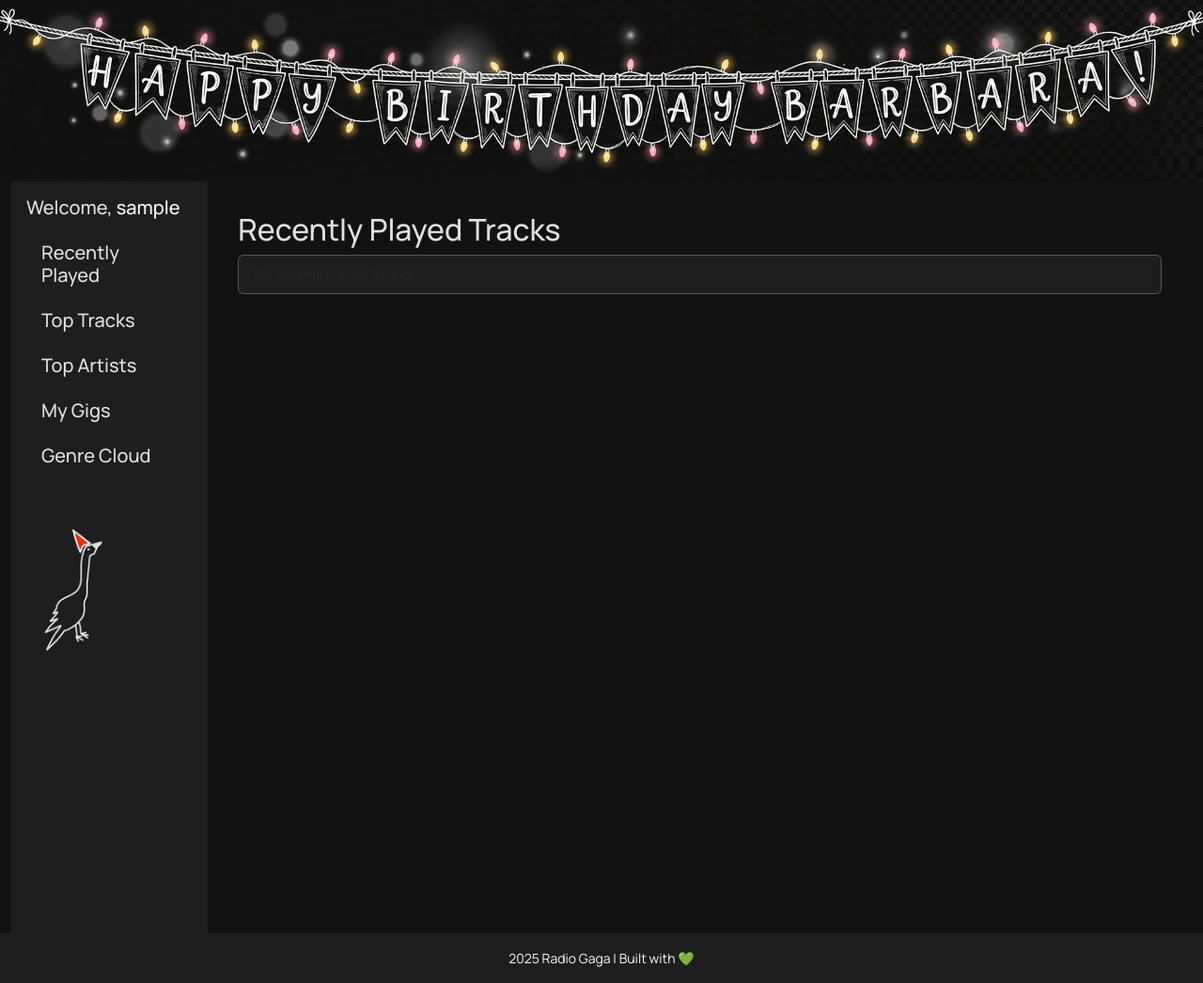
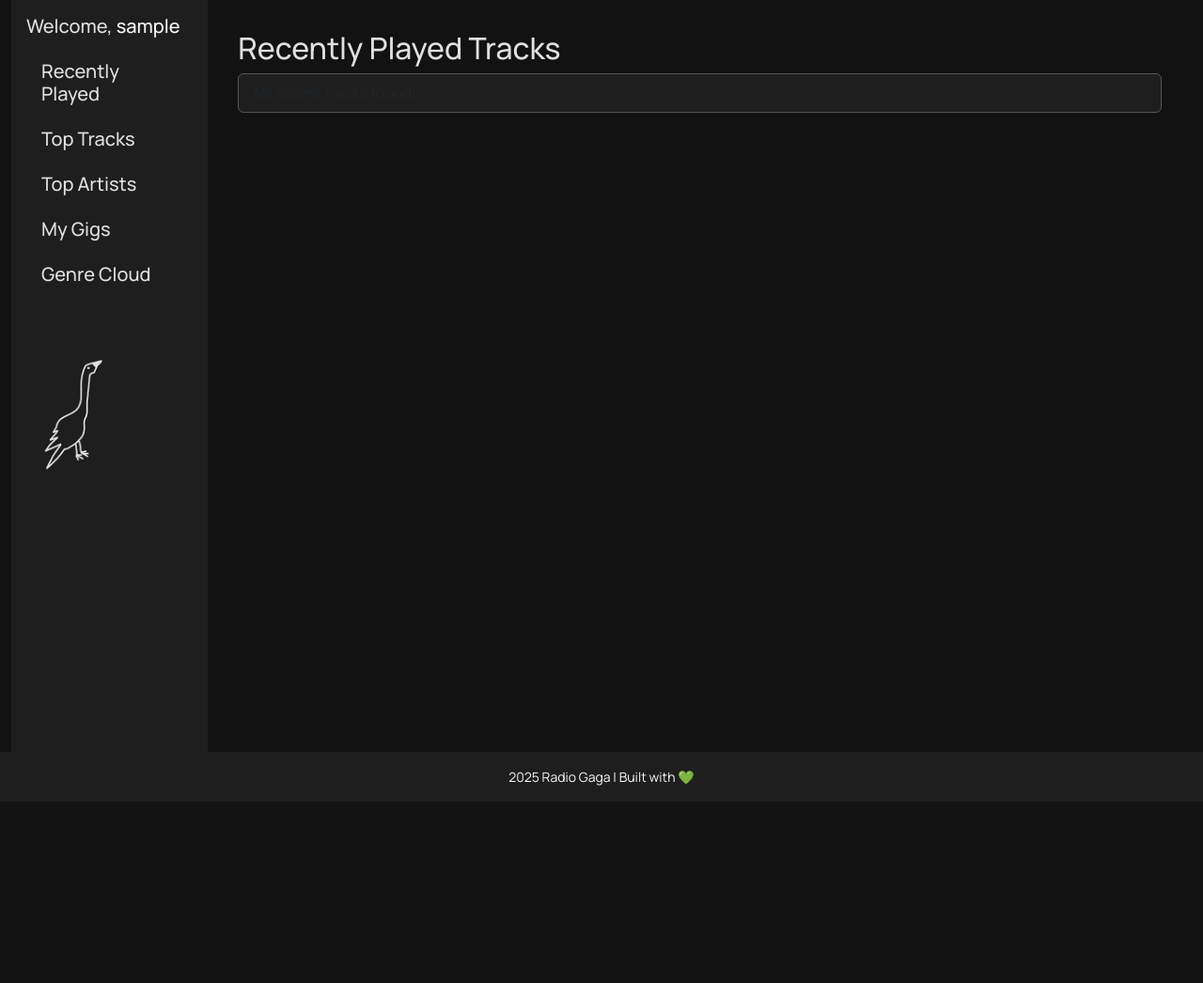
Before and after one commit to Alex-desmod/spotify_app, a Django app: page / in a window 1280 px wide. Shown: the whole page at 94% size. After the commit the page ends 836 px from the top, so only its background shows below. Run offline with Django 5.2, Linux system fonts and the light colour scheme; the visitor is signed in with stand-in values (Sample User, id 1).

Commit message:
another fix

```diff
--- a/spostats/stats/templates/stats/base.html
+++ b/spostats/stats/templates/stats/base.html
@@ -14,9 +14,9 @@
 
 <body>
 <header class="header">
-    <div>
+    <!--<div>
         <img src="{% static 'images/header_hb.png' %}" alt="Banner">
-    </div>
+    </div>-->
 </header>
 <div class="container-fluid">
     <!-- Burger menue for phones -->
@@ -60,7 +60,7 @@
         </ul>
 
         <div class="mt-5 text-start">
-            <img src="{% static 'images/goose_hb.png' %}" alt="Goose" width="100">
+            <img src="{% static 'images/goose.png' %}" alt="Goose" width="100">
         </div>
     </nav>
 
```
